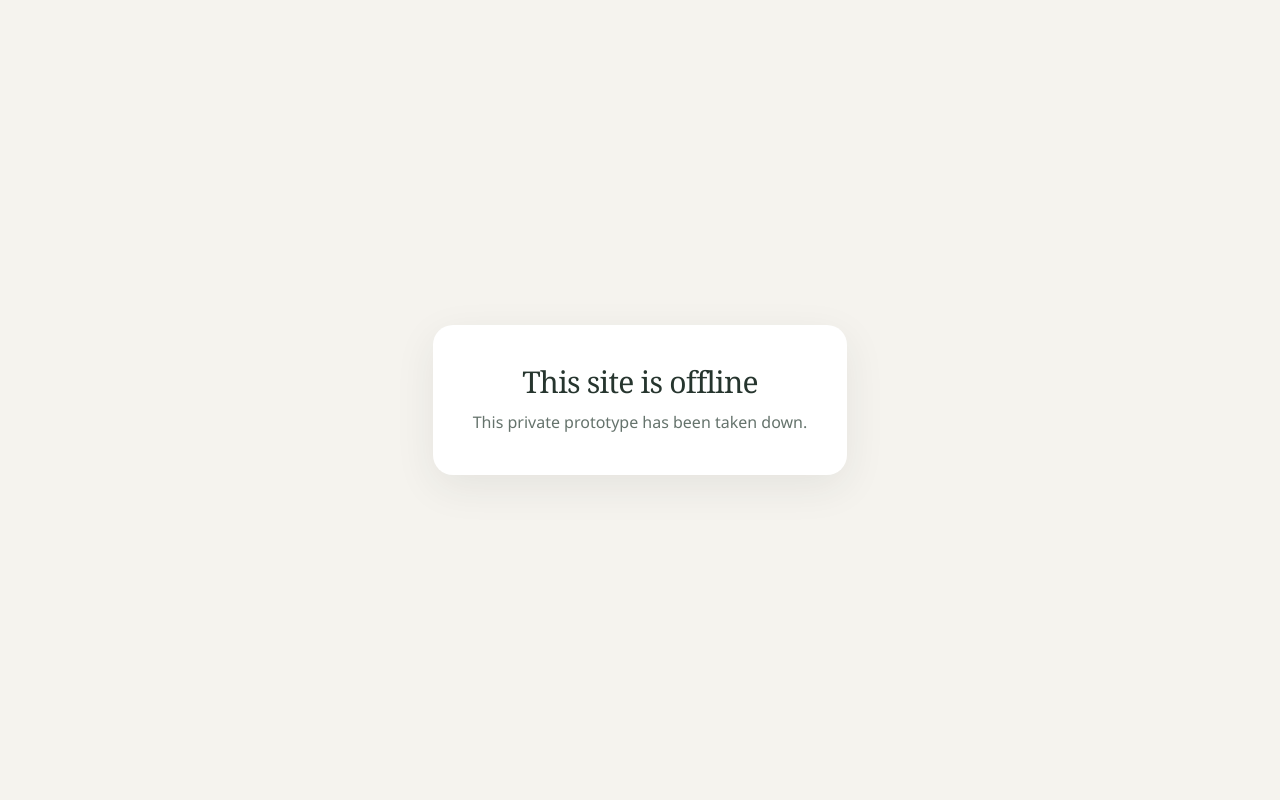
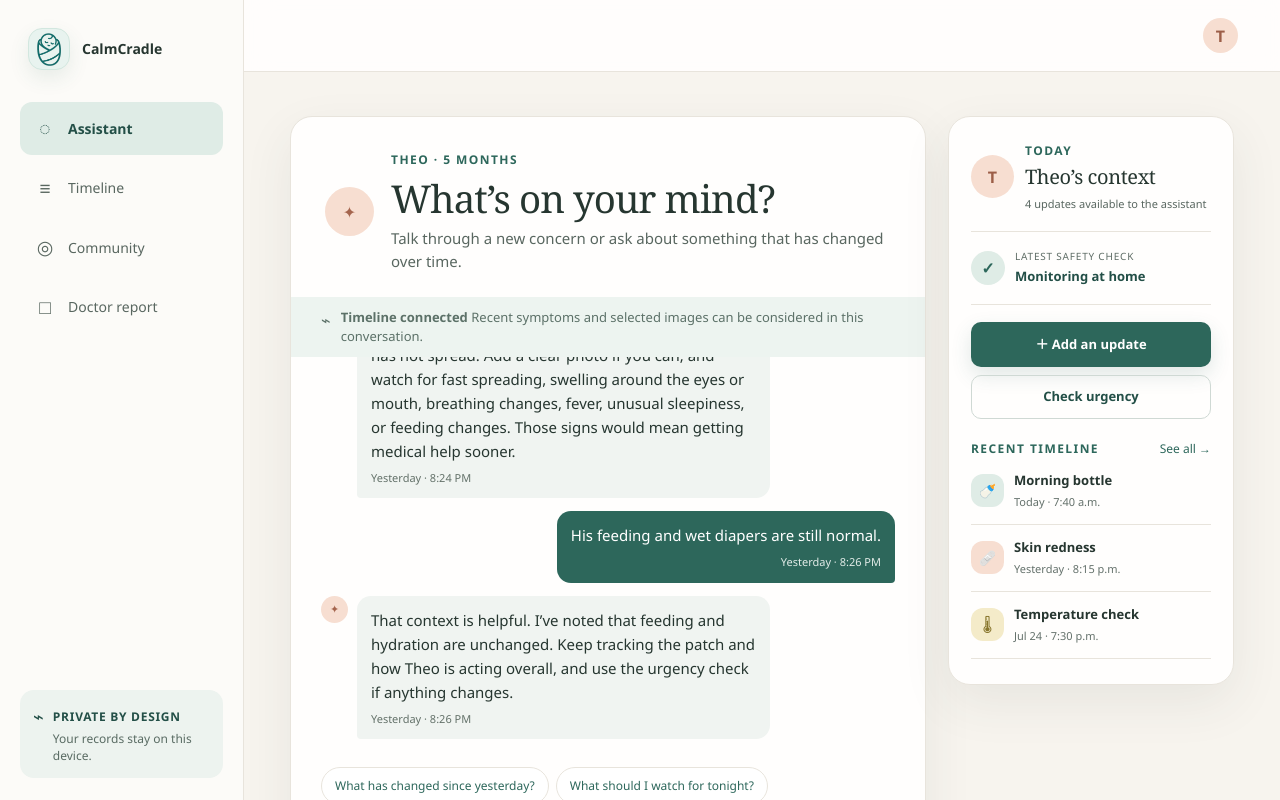
Before and after one commit to RiddhRam/Calm-Cradle, a Next.js app: page / in a window 1280 px wide. Shown: the top 800 px of the page. Built offline with nearby package versions, Linux system fonts and the light colour scheme.

Commit message:
Revert "Take hosted prototype offline"
This reverts commit 4e2eed126a818a0183b83a17a1f1bd7d91bb390d.

```diff
--- a/app/page.tsx
+++ b/app/page.tsx
@@ -411,16 +411,6 @@ function BrandMark() {
 }
 
 export default function Home() {
-  if (true) {
-    return (
-      <main style={{ minHeight: "100vh", display: "grid", placeItems: "center", padding: "24px", background: "#f5f3ee", color: "#26352e" }}>
-        <section style={{ maxWidth: "520px", textAlign: "center", padding: "40px", borderRadius: "20px", background: "#ffffff", boxShadow: "0 12px 40px rgba(38, 53, 46, 0.08)" }}>
-          <h1 style={{ margin: 0, fontSize: "30px" }}>This site is offline</h1>
-          <p style={{ margin: "12px 0 0", color: "#65736c", lineHeight: 1.6 }}>This private prototype has been taken down.</p>
-        </section>
-      </main>
-    );
-  }
   const [activeTab, setActiveTab] = useState<Tab>("chat");
   const [data, setData] = useState<AppData>(fallbackData);
   const [hydrated, setHydrated] = useState(false);
```
